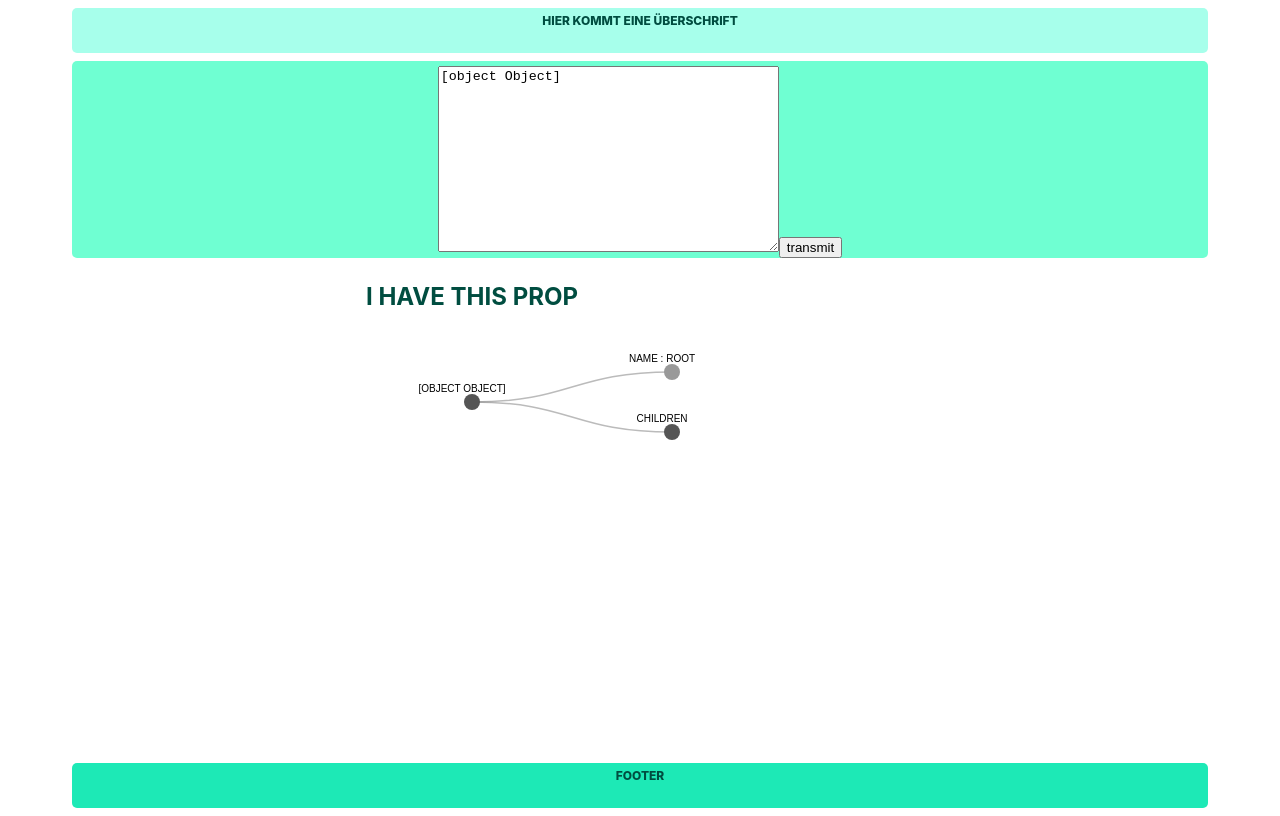
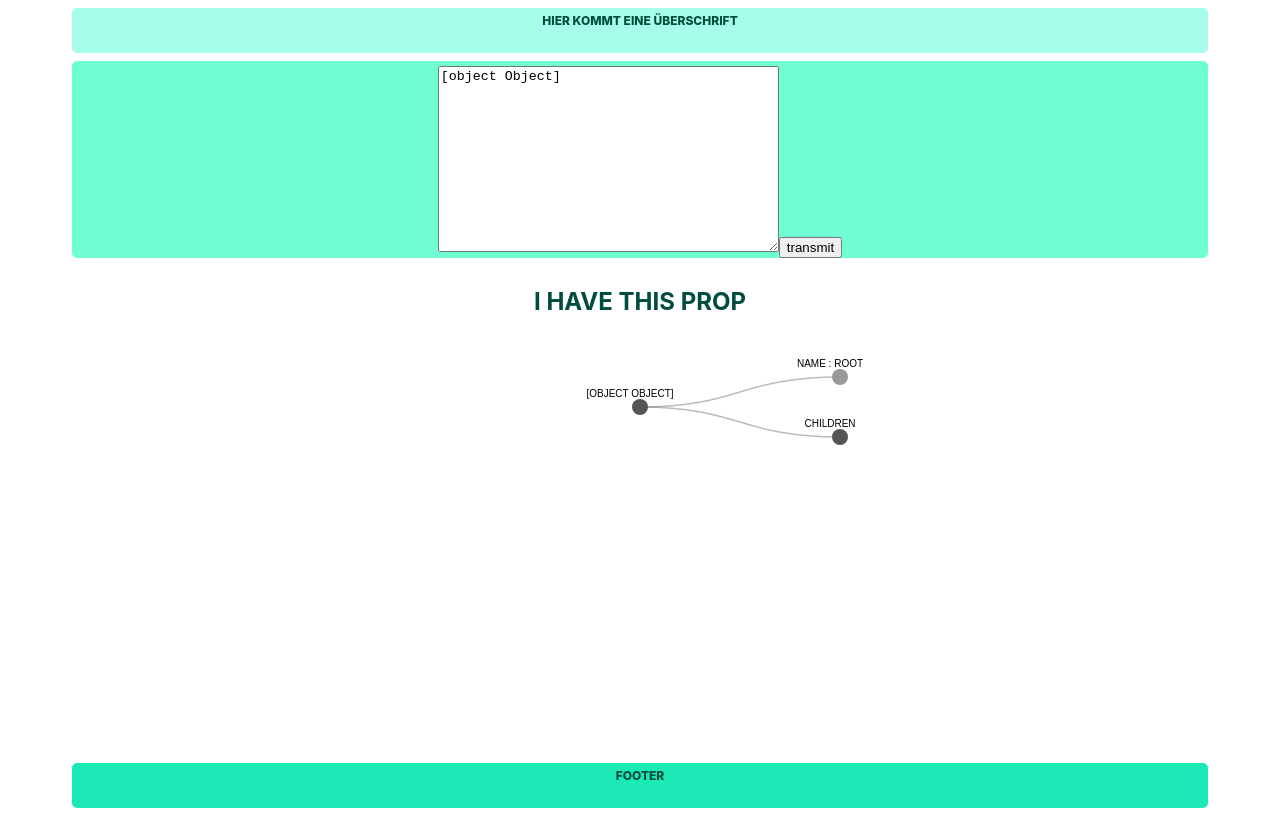
Before and after one commit to Erwin-Feld/visualize-hirarchical-data, a Vue app: page / in a window 1280 px wide. Built offline with nearby package versions, Linux system fonts and the light colour scheme.

Commit message:
changed css naming for clarity

```diff
--- a/src/App.vue
+++ b/src/App.vue
@@ -4,8 +4,11 @@
     <user-input @transmit-data="receaveData" />
 
     <!-- <tree-graph :data="data" /> -->
-      <zoom-tree-graph :data="data" />
-
+      <!-- <zoom-tree-graph :data="data" /> -->
+      <div id="graph-container">
+      <!-- <scaled-svg /> -->
+     <zoom-tree-graph :data="data" />
+      </div>
 <footer>Footer</footer>
  </div>
 
@@ -15,7 +18,7 @@
 import UserInput from "./components/UserInput.vue";
 // import TreeGraph from "./components/TreeGraph.vue"
 import ZoomTreeGraph from "./components/ZoomTreeGraph.vue"
-
+import ScaledSvg from "./components/ScaleSvg.vue";
 import packageJson from "../package.json";
 
 
@@ -27,6 +30,7 @@ export default {
   name: "App",
   components: {
     UserInput,
+    // ScaledSvg
     ZoomTreeGraph,
   },
 
@@ -115,7 +119,7 @@ export default {
     grid-template-areas:
       "nav nav nav nav"
       "userInput userInput userInput userInput"
-      "treeGraph treeGraph treeGraph treeGraph"
+      "graph-container graph-container graph-container graph-container"
       "footer footer footer footer";
     grid-gap: 0.5rem;
     font-weight: 800;
@@ -144,12 +148,12 @@ export default {
     padding-top: var(--main-padding);
   }
 
-  #treeGraph {
-    background: #f1f3f3;
-    grid-area: treeGraph;
+  #graph-container {
+
+    grid-area: graph-container;
     border-radius: var(--main-radius);
     padding-top: var(--main-padding);
-     font-size: 6px;
+
   }
 
 
@@ -162,7 +166,7 @@ export default {
   }
 
 
-
+/*
   @media only screen and (max-width: 550px) {
     .container {
       grid-template-columns: 1fr;
@@ -173,6 +177,6 @@ export default {
         "treeGraph"
         "footer";
     }
-  }
+  } */
 
 </style>
```
